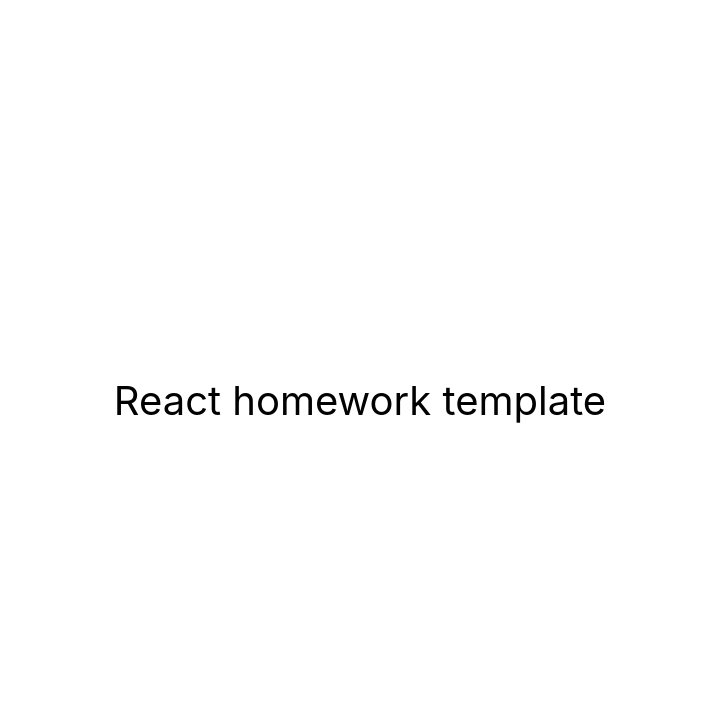
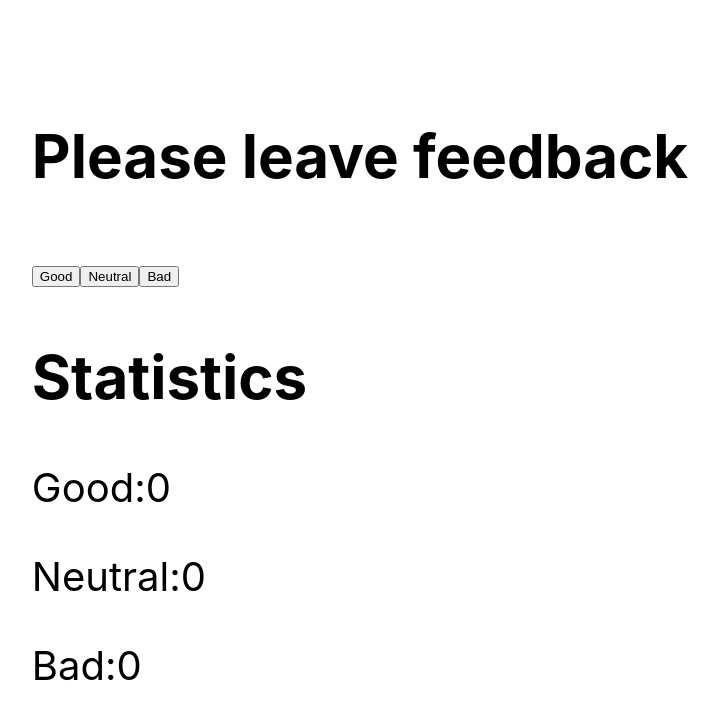
Before and after one commit to akarpenko83/goit-react-hw-02-feedback, a React (Create React App) app: page / in a window 1280 px wide. Shown: the top 718 px of the page, without its empty margins (280-999 px from the left). Built offline with nearby package versions, Linux system fonts and the light colour scheme.

Commit message:
some progress

```diff
--- a/src/components/App.jsx
+++ b/src/components/App.jsx
@@ -1,3 +1,4 @@
+import Feedback from './feedback/Feedback';
 export const App = () => {
     return (
         <div
@@ -7,10 +8,10 @@
                 justifyContent: 'center',
                 alignItems: 'center',
                 fontSize: 40,
-        color: '#010101'
+                color: '#010101',
             }}
         >
-      React homework template
+            <Feedback />
         </div>
     );
 };
--- /dev/null
+++ b/src/components/feedback/Feedback.jsx
@@ -0,0 +1,30 @@
+import React, { Component } from 'react';
+
+class Feedback extends Component {
+    state = {
+        good: 0,
+        neutral: 0,
+        bad: 0,
+    };
+
+    countTotalFeedback() {}
+
+    countPositiveFeedbackPercentage() {}
+
+    render() {
+        return (
+            <div>
+                <h2>Please leave feedback</h2>
+                <button>Good</button>
+                <button>Neutral</button>
+                <button>Bad</button>
+                <h2>Statistics</h2>
+                <p>Good:{this.state.good}</p>
+                <p>Neutral:{this.state.neutral}</p>
+                <p>Bad:{this.state.bad}</p>
+            </div>
+        );
+    }
+}
+
+export default Feedback;
```
Lines whose indentation alone changed are shown as unchanged.
